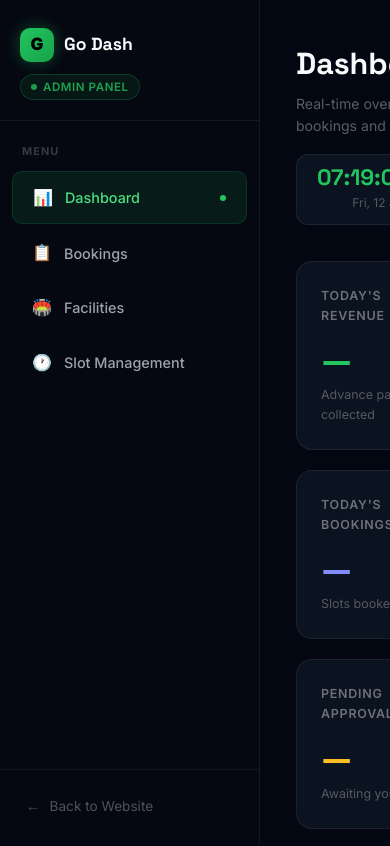
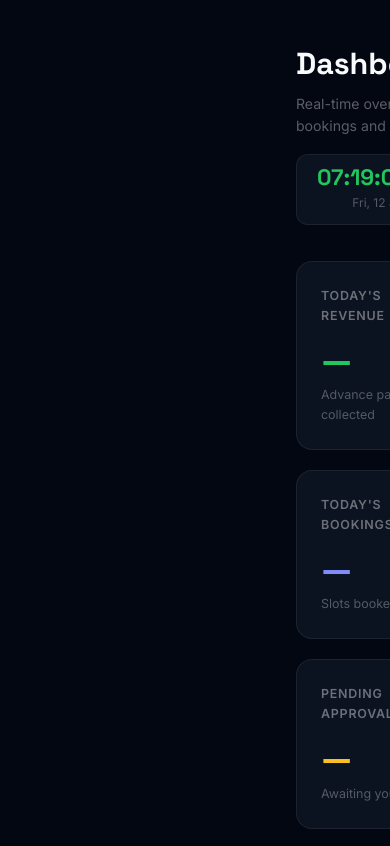
Before and after one commit to gregherghreghherwrf/go-dash-booking-system, a Next.js app: page /admin/dashboard in a window 390 px wide. Shown: the top 846 px of the page. Built offline with nearby package versions, Linux system fonts and the light colour scheme; no server answers.

Commit message:
Add mobile responsive admin sidebar with slide menu

```diff
--- a/src/app/admin/dashboard/page.tsx
+++ b/src/app/admin/dashboard/page.tsx
@@ -21,6 +21,8 @@ export default function Dashboard() {
   const [stats, setStats] = useState<Stats | null>(null);
   const [loadingStats, setLoadingStats] = useState(true);
   const [now, setNow] = useState(new Date());
+  const [sidebarOpen, setSidebarOpen] =
+  useState(false);
 
   // Clock ticker
   useEffect(() => {
@@ -47,7 +49,10 @@ export default function Dashboard() {
 
   return (
     <div style={{ display: "flex", minHeight: "100vh", background: "var(--bg-base)" }}>
-      <Sidebar />
+      <Sidebar
+  isOpen={sidebarOpen}
+  onClose={() => setSidebarOpen(false)}
+/>
 
       <main
         style={{
--- a/src/app/globals.css
+++ b/src/app/globals.css
@@ -443,3 +443,38 @@ body {
 .data-table tr:hover td {
   background: rgba(255,255,255,0.02);
 }
+
+@media (max-width: 1024px) {
+  .admin-sidebar {
+    position: fixed;
+    left: 0;
+    top: 0;
+    bottom: 0;
+    z-index: 999;
+    transform: translateX(-100%);
+    transition: transform 0.3s ease;
+  }
+
+  .sidebar-open {
+    transform: translateX(0);
+  }
+
+  .sidebar-close {
+    display: block !important;
+  }
+
+  .mobile-menu-btn {
+    display: flex;
+    align-items: center;
+    justify-content: center;
+    width: 42px;
+    height: 42px;
+    border: none;
+    border-radius: 10px;
+    background: rgba(34,197,94,0.15);
+    color: #22c55e;
+    font-size: 22px;
+    cursor: pointer;
+    margin-bottom: 16px;
+  }
+}
--- a/src/components/admin/Sidebar.tsx
+++ b/src/components/admin/Sidebar.tsx
@@ -8,13 +8,43 @@ const navItems = [
   { href: "/admin/bookings", icon: "📋", label: "Bookings" },
   { href: "/admin/facilities", icon: "🏟️", label: "Facilities" },
   { href: "/admin/slots", icon: "🕐", label: "Slot Management" },
+
 ];
 
-export default function Sidebar() {
+interface SidebarProps {
+  isOpen?: boolean;
+  onClose?: () => void;
+}
+
+export default function Sidebar({
+  isOpen = true,
+  onClose,
+}: SidebarProps) {
   const pathname = usePathname();
 
   return (
-    <aside className="admin-sidebar">
+    <aside
+  className={`admin-sidebar ${
+    isOpen ? "sidebar-open" : ""
+  }`}
+>
+  <button
+  onClick={onClose}
+  style={{
+    position: "absolute",
+    top: 16,
+    right: 16,
+    background: "transparent",
+    border: "none",
+    color: "#fff",
+    fontSize: "24px",
+    cursor: "pointer",
+    display: "none",
+  }}
+  className="sidebar-close"
+>
+  ✕
+</button>
       {/* Brand */}
       <div
         style={{
```
